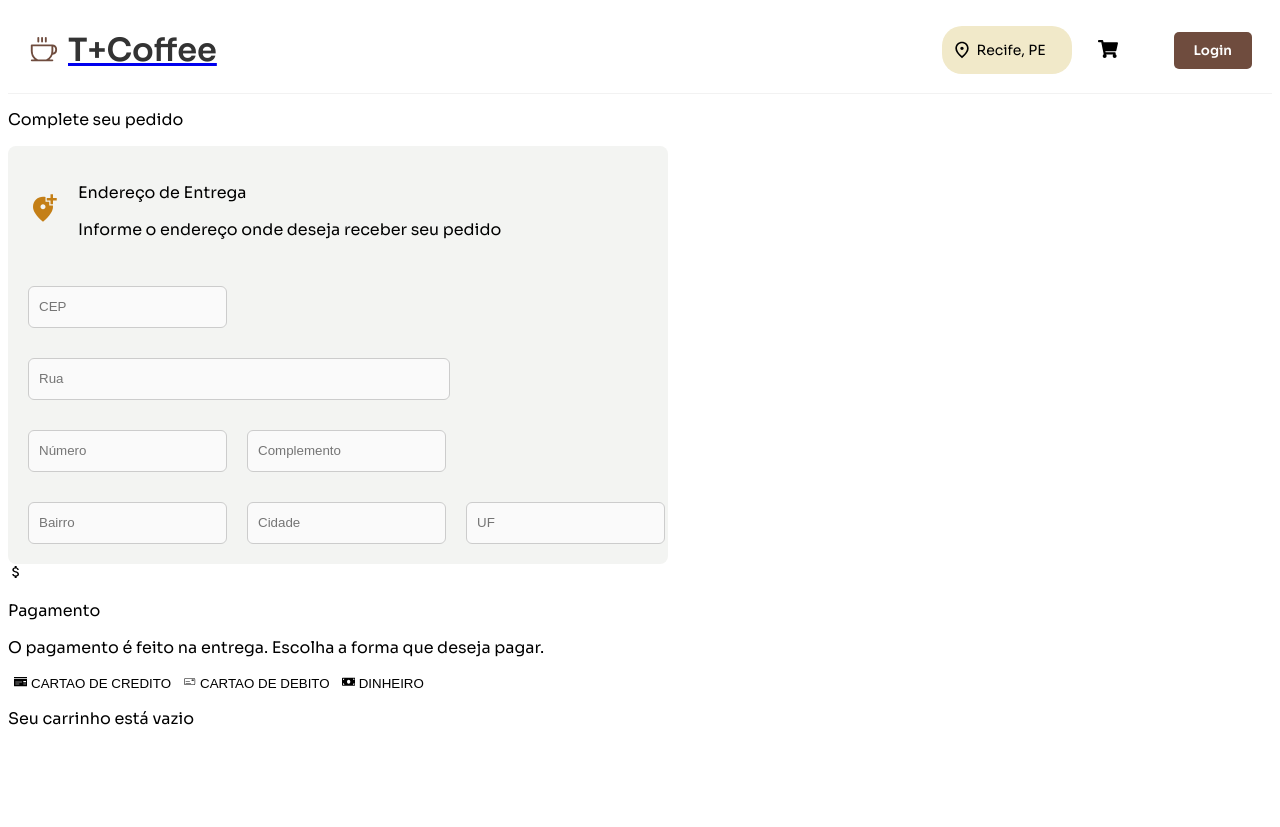
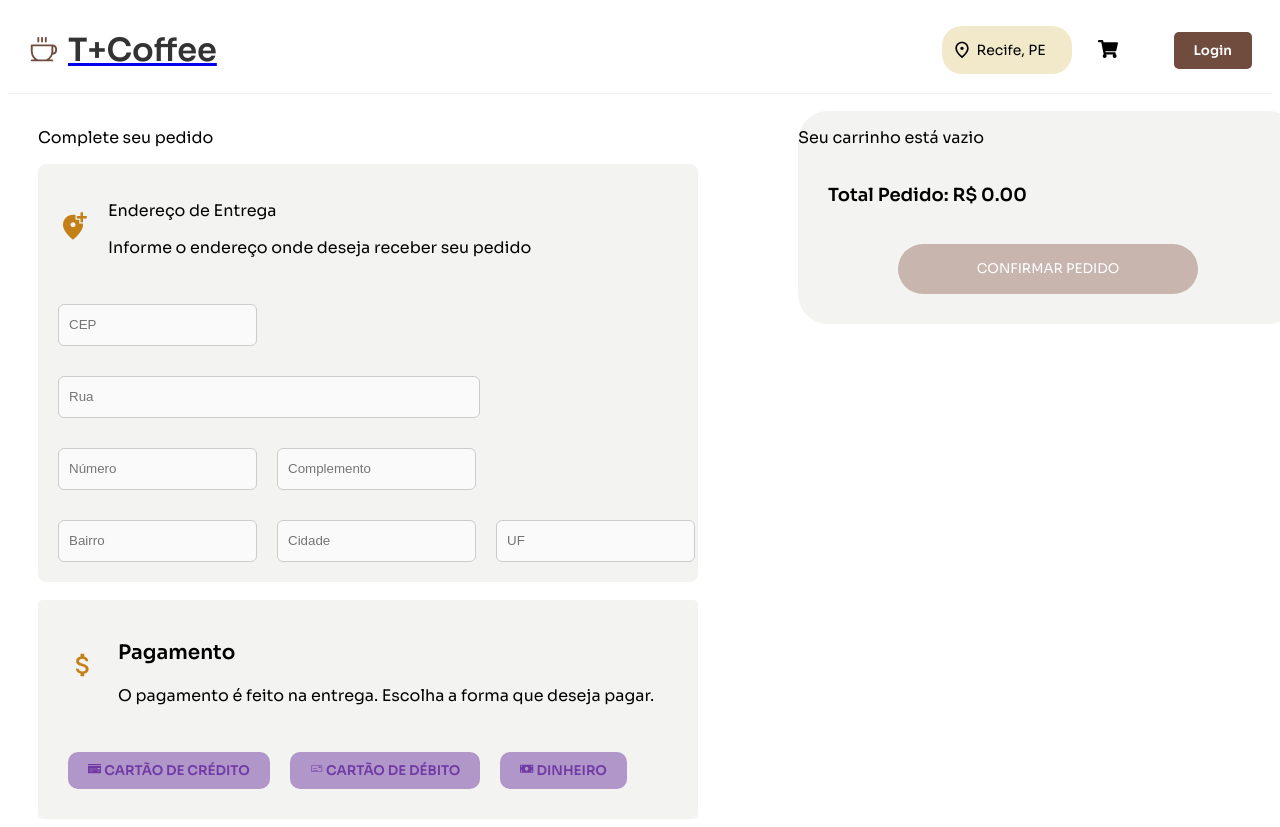
Before and after one commit to arllekws/t-coffee, a React (Vite) app: page /Carrinho in a window 1280 px wide. Before the commit the page ends 800 px from the top, so only its background shows below. Built offline with nearby package versions, Linux system fonts and the light colour scheme.

Commit message:
feat: enhance cart functionality with quantity controls and order summary

```diff
--- a/src/components/Cart/OrderResume/index.tsx
+++ b/src/components/Cart/OrderResume/index.tsx
@@ -1,10 +1,40 @@
+import styles from "./styles.module.css"
 
-export default function index() {
+import { useCart } from '../../../contexts/CartContext';
+
+export default function Index() {
+
+  const { cartItems,decreaseQuantity ,increaseQuantity, removeFromCart} = useCart();
+
+    const totalPedido = cartItems.reduce((total, item) => {
+    return total + (item.price * item.quantity);
+  }, 0);
   return (
-    <div>
-        <div>
+          <div className={styles.rightSide}>
+        {cartItems.length === 0 && <p>Seu carrinho está vazio</p>}
+        {cartItems.map(item => (
+          <div key={item.description} className={styles.description}>
+            <div className={styles.OrderItem}>
+              <img src={item.image} alt={item.type} width={100} />
+              <div className={styles.typeandname}>
+                <div className={styles.seila}>
+                  <p>{item.description}</p>
+                  <p>Preço: R$ {item.price.toFixed(2)}</p>
+                </div>
+              </div>
+            </div>
+            <p>Quantidade: {item.quantity}</p>
 
-        </div>
-    </div>
+            <button onClick={() => decreaseQuantity(item.description)}>-</button>
+            <button onClick={() => increaseQuantity(item.description)}>+</button>
+            <button onClick={() => removeFromCart(item.description)}>Remover</button>
+
+            <p>Total: R$ {(item.price * item.quantity).toFixed(2)}</p>
+            <hr />
+          </div>
+        ))}
+        <p className={styles.totalPedido}>Total Pedido: R$ {totalPedido.toFixed(2)}</p>
+        <button className={styles.confirmButton}>CONFIRMAR PEDIDO</button>
+      </div>
   )
 }
--- a/src/components/Cart/OrderResume/styles.module.css
+++ b/src/components/Cart/OrderResume/styles.module.css
@@ -0,0 +1,64 @@
+.Container{
+    display: flex;
+    flex-direction: row;
+    align-self: flex-start;
+    gap: 100px;
+}
+
+
+.leftSide{
+    padding-left: 30px;
+
+}
+
+.rightSide{
+    display: flex;
+    flex-direction: column;
+    border-radius: 30px;
+    width: 500px;
+    background-color: #F3F4F2;
+    padding-bottom: 30px;
+}
+
+.description{
+    padding-top: 40px;
+    padding-left: 30px;
+    padding-right: 30px;
+}
+
+.OrderItem{
+    display: flex;
+    align-items: center;
+    gap: 20px;
+}
+
+.confirmButton {
+  width: 300px;
+  height: 50px;
+  margin-top: 20px;
+  background-color: #c8b5ad;
+  color: white;
+  border: none;
+  border-radius: 30px;
+  cursor: pointer;
+  font-family: 'Sora';
+
+  align-self: center; /* Isso centraliza horizontalmente o botão dentro da flexbox coluna */
+}
+
+.confirmButton:hover {
+  background-color: #49281b;
+}
+
+
+.seila{
+    display: flex;
+    flex-direction: column;
+}
+
+.totalPedido {
+  font-weight: bold;
+  font-size: 18px;
+  margin-top: 20px;
+  padding-left: 30px;
+}
--- a/src/components/Cart/PaymentComponent/index.tsx
+++ b/src/components/Cart/PaymentComponent/index.tsx
@@ -1,21 +1,59 @@
 import { MdAttachMoney } from "react-icons/md";
 import { FaMoneyCheck, FaMoneyBill } from "react-icons/fa";
 import { CiMoneyCheck1 } from "react-icons/ci";
+import styles from "./styles.module.css"
+import { useState } from "react";
 
 export default function index() {
+
+  // eslint-disable-next-line react-hooks/rules-of-hooks
+  const [selectedPayment, setSelectedPayment] = useState("");
+
+  interface PaymentTypeProps {
+    paymentType: string;
+  }
+
+  const handleSelect = (paymentType: PaymentTypeProps["paymentType"]) => {
+    setSelectedPayment(paymentType);
+  };
+
   return (
-    <div>
-        <div>
-            <MdAttachMoney />
-            <p>Pagamento</p>
-            <p>O pagamento é feito na entrega. Escolha a forma que deseja pagar.</p>
+    <div className={styles.paymentContainer}>
+        <div className={styles.paymentHeader}>
+          <div className={styles.icon}>
+            <MdAttachMoney size={30}/>
+          </div>
+            <div>
+              <p className={styles.p1}>Pagamento</p>
+              <p>O pagamento é feito na entrega. Escolha a forma que deseja pagar.</p>
+            </div>
         </div>
 
-        <div>
-            <button type="submit"> <FaMoneyCheck /> CARTAO DE CREDITO</button>
-            <button type="submit"> <CiMoneyCheck1 /> CARTAO DE DEBITO</button>
-            <button type="submit"><FaMoneyBill /> DINHEIRO</button>
-        </div>
+        <div className={styles.paymentTypes}>
+      <button
+        type="button"
+        onClick={() => handleSelect("credito")}
+        className={selectedPayment === "credito" ? styles.selected : ""}
+      >
+        <FaMoneyCheck /> CARTÃO DE CRÉDITO
+      </button>
+
+      <button
+        type="button"
+        onClick={() => handleSelect("debito")}
+        className={selectedPayment === "debito" ? styles.selected : ""}
+      >
+        <CiMoneyCheck1 /> CARTÃO DE DÉBITO
+      </button>
+
+      <button
+        type="button"
+        onClick={() => handleSelect("dinheiro")}
+        className={selectedPayment === "dinheiro" ? styles.selected : ""}
+      >
+        <FaMoneyBill /> DINHEIRO
+      </button>
+    </div>
     </div>
   )
 }
--- a/src/components/Cart/PaymentComponent/styles.module.css
+++ b/src/components/Cart/PaymentComponent/styles.module.css
@@ -0,0 +1,58 @@
+.paymentContainer{
+    width: 660px;
+    background-color: #F3F4F2;
+    align-items: center;
+    border-radius: 5px;
+
+}
+
+.paymentHeader{
+    display: flex;
+    gap: 20px;
+    padding-top: 20px;
+
+}
+
+.paymentTypes{
+    display: flex;
+    flex-direction: row;
+    gap: 20px;
+    align-items: center;
+    align-content: center;
+    padding: 30px 30px 30px 30px;
+}
+.paymentTypes button{
+    background-color: #b196c9;
+    border-color: black;
+    padding: 10px 20px;
+    text-align: center;
+    font-family: 'sora';
+    font-weight: 600;
+    color: #713aa4;
+    border-radius: 10px;
+}
+
+.paymentTypes button:hover {
+  background-color: #e0e0e0;
+}
+
+.paymentTypes button.selected {
+  background-color: #b196c9;
+  color: white;
+  border: 2px solid #8480a3;
+  border-style: dotted;
+}
+
+
+.icon {
+    padding-top: 30px;
+    padding-left: 30px;
+  color: #C47F17;
+}
+
+
+.p1{
+    font-family: 'Sora';
+    font-weight: 700;
+    font-size: 20px;
+}
--- a/src/components/Cart/index.tsx
+++ b/src/components/Cart/index.tsx
@@ -5,6 +5,7 @@ export default function index() {
   return (
     <div>
         <Address />
+        <br />
         <PaymentComponent />
     </div>
   )
--- a/src/contexts/CartContext.tsx
+++ b/src/contexts/CartContext.tsx
@@ -12,13 +12,15 @@ type Product = {
 type CartContextType = {
   cartItems: Product[];
   addToCart: (product: Product) => void;
+  removeFromCart: (description: string) => void;
+  increaseQuantity: (description: string) => void;
+  decreaseQuantity: (description: string) => void;
 };
 
 const CartContext = createContext<CartContextType | undefined>(undefined);
 
 export function CartProvider({ children }: { children: ReactNode }) {
   const [cartItems, setCartItems] = useState<Product[]>(() => {
-    // Carrega do localStorage se tiver
     const saved = localStorage.getItem('cart');
     return saved ? JSON.parse(saved) : [];
   });
@@ -28,7 +30,6 @@ export function CartProvider({ children }: { children: ReactNode }) {
   }, [cartItems]);
 
   function addToCart(product: Product) {
-    // Se o produto já existe, atualiza quantidade
     setCartItems((prev) => {
       const existingIndex = prev.findIndex(p => p.description === product.description);
       if (existingIndex >= 0) {
@@ -40,8 +41,32 @@ export function CartProvider({ children }: { children: ReactNode }) {
     });
   }
 
+  function removeFromCart(description: string) {
+    setCartItems((prev) => prev.filter(item => item.description !== description));
+  }
+
+  function increaseQuantity(description: string) {
+    setCartItems((prev) =>
+      prev.map(item =>
+        item.description === description
+          ? { ...item, quantity: item.quantity + 1 }
+          : item
+      )
+    );
+  }
+
+  function decreaseQuantity(description: string) {
+    setCartItems((prev) =>
+      prev.map(item =>
+        item.description === description
+          ? { ...item, quantity: item.quantity > 1 ? item.quantity - 1 : 1 }
+          : item
+      )
+    );
+  }
+
   return (
-    <CartContext.Provider value={{ cartItems, addToCart }}>
+    <CartContext.Provider value={{ cartItems, addToCart, removeFromCart, increaseQuantity, decreaseQuantity }}>
       {children}
     </CartContext.Provider>
   );
--- a/src/pages/Carrinho/index.tsx
+++ b/src/pages/Carrinho/index.tsx
@@ -1,24 +1,24 @@
 import Cart from "../../components/Cart";
-import { useCart } from '../../contexts/CartContext';
 import Header from "../../components/Header";
+import styles from "./styles.module.css"
+import OrderResume from "../../components/Cart/OrderResume"
 
 export default function CartPage() {
-  const { cartItems } = useCart();
+
   return (
   <div>
     <Header />
-    <Cart />
+    <br />
 
-    <div>
-      {cartItems.length === 0 && <p>Seu carrinho está vazio</p>}
-      {cartItems.map(item => (
-        <div key={item.description}>
-          <img src={item.image} alt={item.type} width={100} />
-          <p>{item.description}</p>
-          <p>Quantidade: {item.quantity}</p>
-          <p>Preço: R$ {item.price}</p>
-        </div>
-      ))}
+    <div className={styles.Container}>
+
+      <div className={styles.leftSide}>
+        <Cart />
+      </div>
+
+      <div>
+        <OrderResume/>
+      </div>
     </div>
   </div>
   );
--- a/src/pages/Carrinho/styles.module.css
+++ b/src/pages/Carrinho/styles.module.css
@@ -0,0 +1,21 @@
+.Container{
+    display: flex;
+    flex-direction: row;
+    align-self: flex-start;
+    gap: 100px;
+}
+
+
+.leftSide{
+    padding-left: 30px;
+
+}
+
+.rightSide{
+    display: flex;
+    flex-direction: column;
+    border-radius: 30px;
+    width: 500px;
+    background-color: #F3F4F2;
+    padding-bottom: 30px;
+}
```
Also changed, not shown: public/images/maiscoffee.png (deleted).
